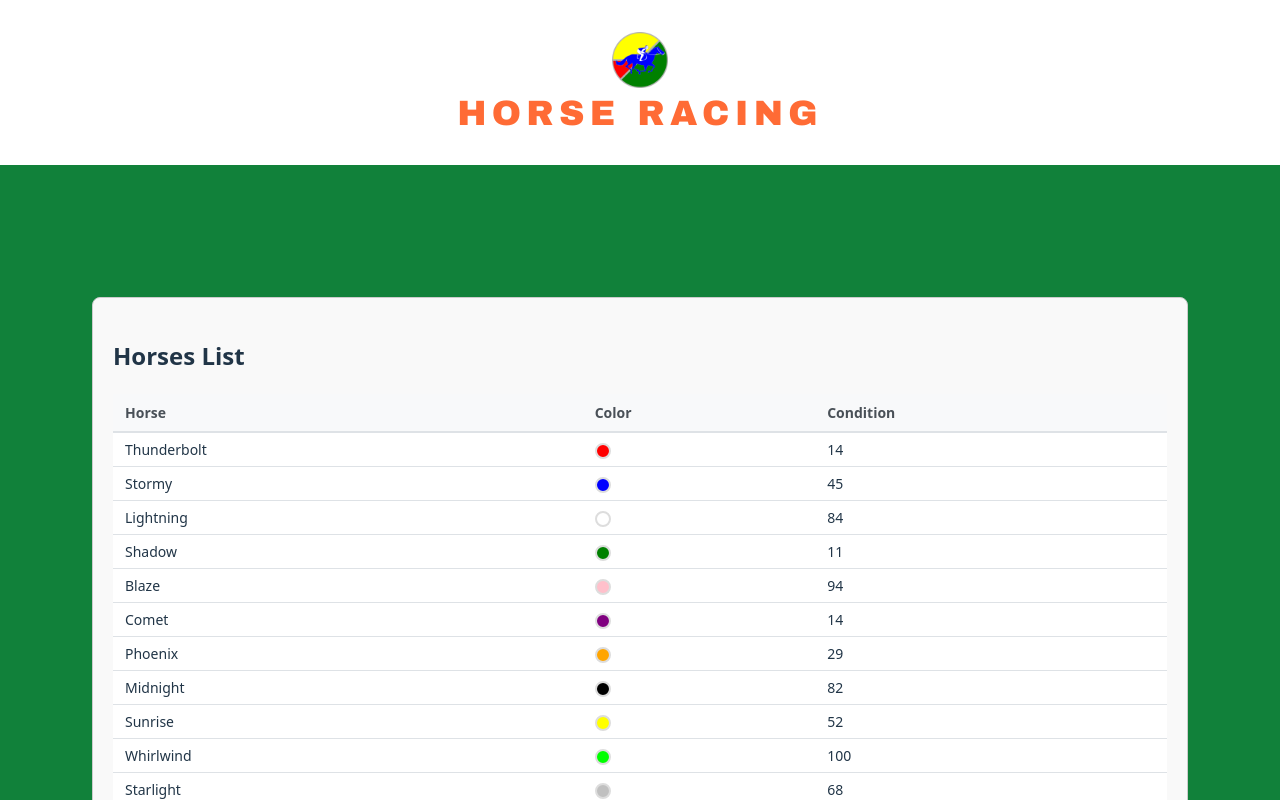
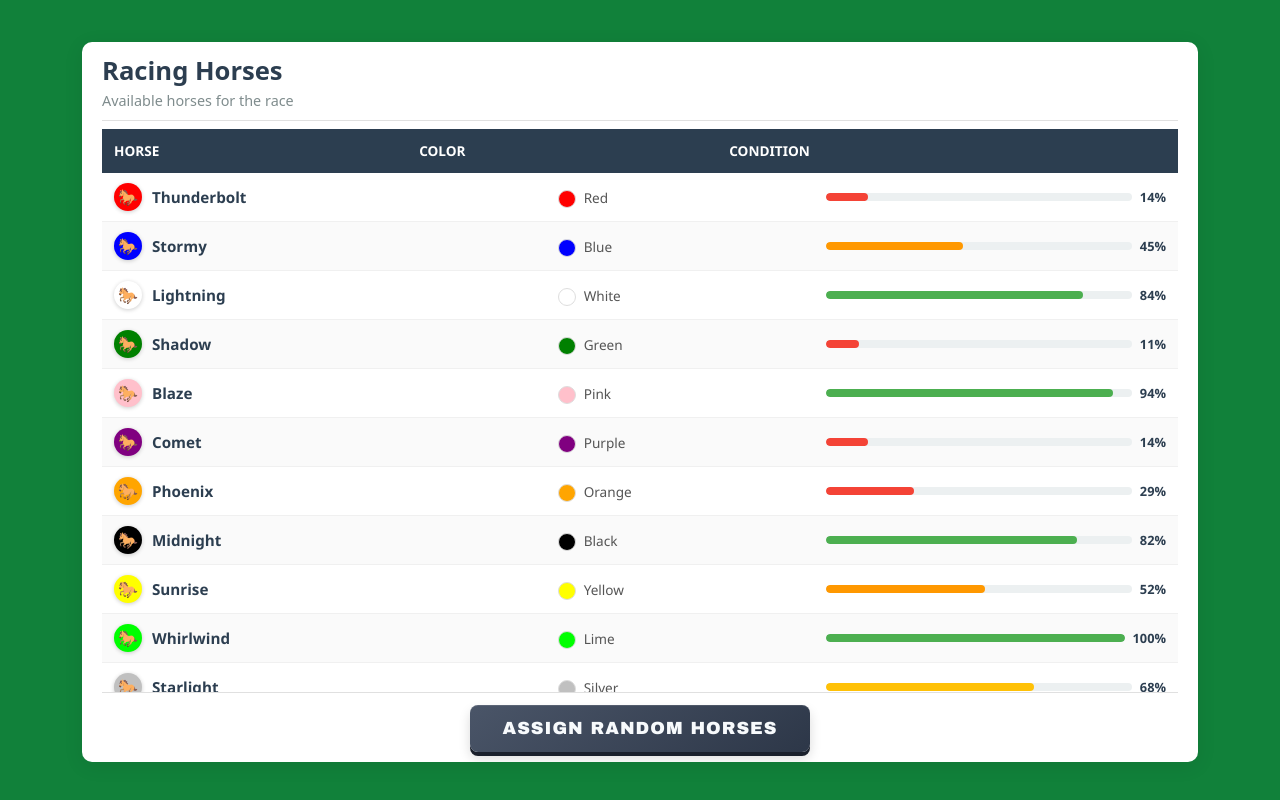
Before and after one commit to zeynepdundar/HorseRacingGame, a Vue app: page / in a window 1280 px wide. Both pictures are taken after a click on the button "START RACE". Shown: the top 800 px of the page. Built offline with nearby package versions, Linux system fonts and the light colour scheme.

Commit message:
Add secondary button style and update layout paddings

```diff
--- a/src/components/Landing.vue
+++ b/src/components/Landing.vue
@@ -14,7 +14,7 @@ const emit = defineEmits(["start"])
           <p class="subtitle">Experience the thrill of the track!</p>
         </div>
         <div class="game-actions">
-          <Button @click="emit('start')" class="play-button">Start Race</Button>
+          <Button @click="emit('start')" variant="landing">Start Race</Button>
         </div>
       </div>
     </div>
--- a/src/components/Main.vue
+++ b/src/components/Main.vue
@@ -1,102 +1,306 @@
 <template>
   <div class="main-container">
-    <!-- Horses List -->
-    <div class="horse-list-section" v-if="!raceScheduled">
-      <HoursesList :horses="horses" :columns="columns" />
-      <div class="button-container">
-        <Button @click="handleGenerate">GENERATE</Button>
+    <!-- Horses List - Full-width Card -->
+    <div class="horse-list-section">
+      <div class="game-header">
+        <h2>Racing Horses</h2>
+        <p>Available horses for the race</p>
       </div>
-    </div>
 
-    <!-- Race Schedule -->
-    <div class="race-track-section" v-else>
-      <div v-for="r in rounds" :key="r.id" style="margin-bottom: 16px;">
-        <RaceSchedule :selected-horses="r.selectedHorses || []" :round="r.id" :meters="r.distance" :columns="columns"
-          @back="reset" />
-        <div style="text-align:center; margin-top:12px;">
-
+      <div class="table-container">
+        <table class="fancy-table">
+          <thead class="table-header">
+            <tr>
+              <th class="horse-column">Horse</th>
+              <th class="color-column">Color</th>
+              <th class="condition-column">Condition</th>
+            </tr>
+          </thead>
+        </table>
+        <div class="table-body-scroll">
+          <table class="fancy-table">
+            <tbody v-if="horses.length > 0">
+              <tr
+                v-for="horse in horses"
+                :key="horse.id"
+                class="horse-row"
+                :class="{ 'selected-horse': selectedHorses.includes(horse.id) }"
+              >
+                <td class="horse-cell">
+                  <div class="horse-info">
+                    <div class="horse-avatar" :style="{ backgroundColor: horse.color || '#ccc' }">
+                      🐎
+                    </div>
+                    <span class="horse-name">{{ horse.name }}</span>
+                  </div>
+                </td>
+                <td class="color-cell">
+                  <div class="color-indicator" :style="{ backgroundColor: horse.color || '#ccc' }"></div>
+                  <span class="color-name">{{ horse.color || 'Unknown' }}</span>
+                </td>
+                <td class="condition-cell">
+                  <div class="condition-display">
+                    <div class="condition-progress">
+                      <div
+                        class="condition-fill"
+                        :style="{
+                          width: `${horse.condition || 0}%`,
+                          backgroundColor: getConditionColor(horse.condition || 0)
+                        }"
+                      ></div>
+                    </div>
+                    <span class="condition-value">
+                      {{ horse.condition || 0 }}%
+                    </span>
+                  </div>
+                </td>
+              </tr>
+            </tbody>
+            <tbody v-else>
+              <tr>
+                <td colspan="3" style="text-align:center; padding:20px; color:#888;">
+                  🐎 No horses available yet
+                </td>
+              </tr>
+            </tbody>
+          </table>
         </div>
       </div>
-      <Button @click="startRace">START</Button>
 
-      <Button @click="reset">Back</Button>
-    </div>
+      <div class="game-actions">
+        <Button
+          @click="assignRandomHorses"
+                  variant="inner"
 
-    <div class="race-track-wrapper" v-if="raceStarted">
-      <div class="race-track-container">
-        <RaceTrack :rounds="rounds" :current-round="currentRound" :race-started="raceStarted" />
+        >
+          ASSIGN RANDOM HORSES
+        </Button>
       </div>
     </div>
   </div>
 </template>
 
 <script setup lang="ts">
-import { computed } from 'vue'
+import { computed, ref } from 'vue'
 import { useStore } from 'vuex'
-import RaceSchedule from './races/RaceSchedule.vue'
-import RaceTrack from './races/RaceTrack.vue'
-import HoursesList from './horses/HoursesList.vue'
 import Button from './ui/Button.vue'
 import type { Horse } from '../types/horse'
 
-
 const store = useStore()
-
-const raceScheduled = computed(() => store.getters['race/raceScheduled'])
-const currentRound = computed(() => store.getters['race/currentRound'])
-const rounds = computed(() => store.getters['race/rounds'])
-const raceStarted = computed(() => store.getters['race/raceStarted'])
+const selectedHorses = ref<number[]>([])
 const horses = computed<Horse[]>(() => store.getters['horses/allHorses'])
 
+function assignRandomHorses() {
+  selectedHorses.value = []
+  const allHorseIds = horses.value.map(horse => horse.id)
+  const shuffled = [...allHorseIds].sort(() => Math.random() - 0.5)
+  selectedHorses.value = shuffled.slice(0, 10)
+  alert(`10 horses have been randomly assigned for the race!`)
+}
 
-// table columns
-const columns = [
-  { key: 'name', label: 'Horse' },
-  { key: 'color', label: 'Color', width: 120 },
-  { key: 'condition', label: 'Condition' }
-]
-
-// actions
-function handleGenerate() {
-  store.dispatch('race/generateRaceProgram')
-}
-function reset() {
-  store.dispatch('race/resetRace')
-}
-function startRace() {
-  store.dispatch('race/startRace')
+function getConditionColor(condition: number): string {
+  if (condition >= 80) return '#4CAF50'
+  if (condition >= 60) return '#FFC107'
+  if (condition >= 40) return '#FF9800'
+  return '#F44336'
 }
 </script>
 
 <style scoped>
+:global(html, body) {
+  overflow: hidden;
+  height: 100%;
+  margin: 0;
+  padding: 0;
+  background: #f5f6fa;
+}
+
 .main-container {
-  padding: 20px;
-  max-width: 1200px;
+  padding: 10px;
+
+  max-width: 1400px;
   margin: 0 auto;
+  height: 100vh;
+  display: flex;
+  flex-direction: column;
 }
 
 .horse-list-section {
-  border: 1px solid #ccc;
-  padding: 20px;
-  background-color: #f9f9f9;
-  border-radius: 8px;
-  margin-bottom: 20px;
+  background: #fff;
+  border-radius: 10px;
+  padding: 10px 20px;
+  box-shadow: 0 4px 20px rgba(0, 0, 0, 0.08);
+  flex: 1;
+  display: flex;
+  flex-direction: column;
+  overflow: hidden;
+   max-height: 90vh
 }
 
-.race-track-section {
-  border: 1px solid #ccc;
-  padding: 20px;
-  background-color: #f9f9f9;
-  border-radius: 8px;
+.game-header {
+  text-align: left;
+  margin: 0 0 8px 0;
+  padding-bottom: 8px;
+  border-bottom: 1px solid #e0e0e0;
 }
 
-@media (max-width: 768px) {
-  .main-container {
-    padding: 15px;
-  }
+.game-header h2 {
+  font-size: 1.6rem;
+  color: #2c3e50;
+  margin: 0;
+  font-weight: 700;
+}
 
-  .horse-list-section {
-    margin-bottom: 15px;
-  }
+.game-header p {
+  font-size: 0.9rem;
+  color: #7f8c8d;
+  margin: 0;
 }
+
+.table-container {
+  flex: 1;
+  display: flex;
+  flex-direction: column;
+  overflow: hidden;
+}
+
+.table-header {
+  position: sticky;
+  top: 0;
+  z-index: 10;
+}
+
+.table-body-scroll {
+  flex: 1;
+  overflow-y: auto;
+}
+
+.table-body-scroll::-webkit-scrollbar {
+  width: 8px;
+}
+
+.table-body-scroll::-webkit-scrollbar-thumb {
+  background: #bbb;
+  border-radius: 4px;
+}
+
+.fancy-table {
+  width: 100%;
+  border-collapse: collapse;
+  font-family: 'Segoe UI', Tahoma, Geneva, Verdana, sans-serif;
+}
+
+.fancy-table thead {
+  background: #2c3e50;
+  color: white;
+}
+
+.fancy-table th {
+  padding: 12px;
+  text-align: left;
+  font-weight: 600;
+  font-size: 0.85rem;
+  text-transform: uppercase;
+}
+
+.fancy-table tbody tr {
+  border-bottom: 1px solid #f0f0f0;
+  transition: background 0.2s;
+}
+
+.fancy-table tbody tr:nth-child(even) {
+  background-color: #fafafa;
+}
+
+.fancy-table tbody tr:hover {
+  background: #f8f9fa;
+}
+
+.fancy-table tbody tr.selected-horse {
+  background: #f0fff4;
+  border-left: 4px solid #4CAF50;
+  position: relative;
+}
+
+.fancy-table td {
+  padding: 10px 12px;
+  vertical-align: middle;
+}
+
+.horse-info {
+  display: flex;
+  align-items: center;
+  gap: 10px;
+}
+
+.horse-avatar {
+  width: 28px;
+  height: 28px;
+  border-radius: 50%;
+  display: flex;
+  align-items: center;
+  justify-content: center;
+  font-size: 1rem;
+  color: white;
+  font-weight: bold;
+  box-shadow: 0 1px 4px rgba(0,0,0,0.2);
+}
+
+.horse-name {
+  font-size: 0.95rem;
+  font-weight: 600;
+  color: #2c3e50;
+}
+
+.color-indicator {
+  display: inline-block;
+  width: 18px;
+  height: 18px;
+  border-radius: 50%;
+  border: 1px solid #ddd;
+  margin-right: 8px;
+  vertical-align: middle;
+}
+
+.color-name {
+  font-size: 0.85rem;
+  color: #555;
+  text-transform: capitalize;
+}
+
+.condition-display {
+  display: flex;
+  align-items: center;
+  gap: 8px;
+}
+
+.condition-progress {
+  flex: 1;
+  height: 8px;
+  background: #ecf0f1;
+  border-radius: 4px;
+  overflow: hidden;
+  min-width: 80px;
+}
+
+.condition-fill {
+  height: 100%;
+  border-radius: 4px;
+  transition: width 0.4s ease;
+}
+
+.condition-value {
+  font-size: 0.8rem;
+  font-weight: 600;
+  color: #2c3e50;
+  white-space: nowrap;
+}
+
+.game-actions {
+  text-align: center;
+  padding-top: 12px;
+  border-top: 1px solid #e0e0e0;
+}
+
+
 </style>
--- a/src/components/layout/index.vue
+++ b/src/components/layout/index.vue
@@ -1,6 +1,6 @@
 <template>
   <div class="layout">
-    <the-header :title="title" />
+    <!-- <the-header :title="title" /> -->
     <main class="main-content" role="main">
       <div class="container">
         <slot />
@@ -30,7 +30,6 @@ defineProps({
 
 .main-content {
   flex: 1;
-  padding-top: 5rem;
   background-color: rgb(17, 129, 58);
   width: 100%;
 }
--- a/src/components/ui/Button.vue
+++ b/src/components/ui/Button.vue
@@ -1,29 +1,44 @@
 <template>
-  <button @click="$emit('click')" :disabled="disabled">
+  <button
+    @click="$emit('click')"
+    :disabled="disabled"
+    :class="[
+      'button',
+      variant === 'landing' ? 'button--landing' : 'button--inner',
+      { 'button--disabled': disabled }
+    ]"
+  >
     <slot />
   </button>
 </template>
 
 <script setup>
+defineProps({
+  variant: {
+    type: String,
+    default: 'inner',
+    validator: (value) => ['landing', 'inner'].includes(value)
+  },
+  disabled: {
+    type: Boolean,
+    default: false
+  }
+})
+
 defineEmits(['click'])
 </script>
 
 <style scoped>
-button {
+/* Base button styles */
+.button {
   padding: 18px 40px;
   font-size: 1.4rem;
   font-weight: 900;
   border: none;
   border-radius: 15px;
-  background: linear-gradient(145deg, #ffd700, #ffed4e);
-  color: #1a1a1a;
   cursor: pointer;
   text-transform: uppercase;
   letter-spacing: 2px;
-  box-shadow:
-    0 8px 0px #b8860b,
-    0 12px 20px rgba(0, 0, 0, 0.3),
-    inset 0 2px 0px rgba(255, 255, 255, 0.3);
   transition: all 0.2s cubic-bezier(0.4, 0, 0.2, 1);
   font-family: 'Arial Black', sans-serif;
   position: relative;
@@ -31,7 +46,7 @@ button {
   min-width: 200px;
 }
 
-button::before {
+.button::before {
   content: '';
   position: absolute;
   top: 0;
@@ -42,28 +57,11 @@ button::before {
   transition: left 0.5s;
 }
 
-button:hover {
-  background: linear-gradient(145deg, #ffed4e, #ffd700);
-  transform: translateY(-3px);
-  box-shadow:
-    0 12px 0px #b8860b,
-    0 16px 25px rgba(0, 0, 0, 0.4),
-    inset 0 2px 0px rgba(255, 255, 255, 0.4);
-}
-
-button:hover::before {
+.button:hover::before {
   left: 100%;
 }
 
-button:active {
-  transform: translateY(-1px);
-  box-shadow:
-    0 6px 0px #b8860b,
-    0 8px 15px rgba(0, 0, 0, 0.3),
-    inset 0 2px 0px rgba(255, 255, 255, 0.2);
-}
-
-button:disabled {
+.button:disabled {
   background: linear-gradient(145deg, #666, #555);
   color: #999;
   box-shadow: none;
@@ -71,32 +69,89 @@ button:disabled {
   transform: none;
 }
 
-button:disabled::before {
+.button:disabled::before {
   display: none;
 }
 
-/* Special styling for play button */
-.play-button {
+/* Landing page variant - Fun and energetic */
+.button--landing {
   background: linear-gradient(145deg, #ff6b35, #ff8c42);
   color: white;
   box-shadow:
     0 8px 0px #d63031,
     0 12px 20px rgba(214, 48, 49, 0.4),
     inset 0 2px 0px rgba(255, 255, 255, 0.2);
+  animation: pulse 2s infinite;
 }
 
-.play-button:hover {
+.button--landing:hover {
   background: linear-gradient(145deg, #ff8c42, #ff6b35);
+  transform: translateY(-3px) scale(1.05);
   box-shadow:
     0 12px 0px #d63031,
     0 16px 25px rgba(214, 48, 49, 0.5),
     inset 0 2px 0px rgba(255, 255, 255, 0.3);
 }
 
-.play-button:active {
+.button--landing:active {
+  transform: translateY(-1px) scale(1.02);
   box-shadow:
     0 6px 0px #d63031,
     0 8px 15px rgba(214, 48, 49, 0.3),
     inset 0 2px 0px rgba(255, 255, 255, 0.1);
 }
+
+/* Inner page variant - Calm and professional */
+.button--inner {
+  background: linear-gradient(145deg, #4a5568, #2d3748);
+  color: #f7fafc;
+  box-shadow:
+    0 4px 0px #1a202c,
+    0 6px 12px rgba(0, 0, 0, 0.15),
+    inset 0 1px 0px rgba(255, 255, 255, 0.1);
+  font-weight: 600;
+  letter-spacing: 1px;
+  border-radius: 8px;
+  padding: 14px 32px;
+  font-size: 1.1rem;
+}
+
+.button--inner:hover {
+  background: linear-gradient(145deg, #2d3748, #4a5568);
+  transform: translateY(-2px);
+  box-shadow:
+    0 6px 0px #1a202c,
+    0 8px 16px rgba(0, 0, 0, 0.2),
+    inset 0 1px 0px rgba(255, 255, 255, 0.15);
+}
+
+.button--inner:active {
+  transform: translateY(0px);
+  box-shadow:
+    0 2px 0px #1a202c,
+    0 4px 8px rgba(0, 0, 0, 0.15),
+    inset 0 1px 0px rgba(255, 255, 255, 0.1);
+}
+
+/* Pulse animation for landing buttons */
+@keyframes pulse {
+  0% {
+    box-shadow:
+      0 8px 0px #d63031,
+      0 12px 20px rgba(214, 48, 49, 0.4),
+      inset 0 2px 0px rgba(255, 255, 255, 0.2);
+  }
+  50% {
+    box-shadow:
+      0 8px 0px #d63031,
+      0 12px 20px rgba(214, 48, 49, 0.6),
+      inset 0 2px 0px rgba(255, 255, 255, 0.3);
+  }
+  100% {
+    box-shadow:
+      0 8px 0px #d63031,
+      0 12px 20px rgba(214, 48, 49, 0.4),
+      inset 0 2px 0px rgba(255, 255, 255, 0.2);
+  }
+}
 </style>
```
Also changed, not shown: src/components/horses/HorseSelectionTable.vue (added, +51 -0 lines), src/components/races/RaceManagement.vue (added, +82 -0 lines).
